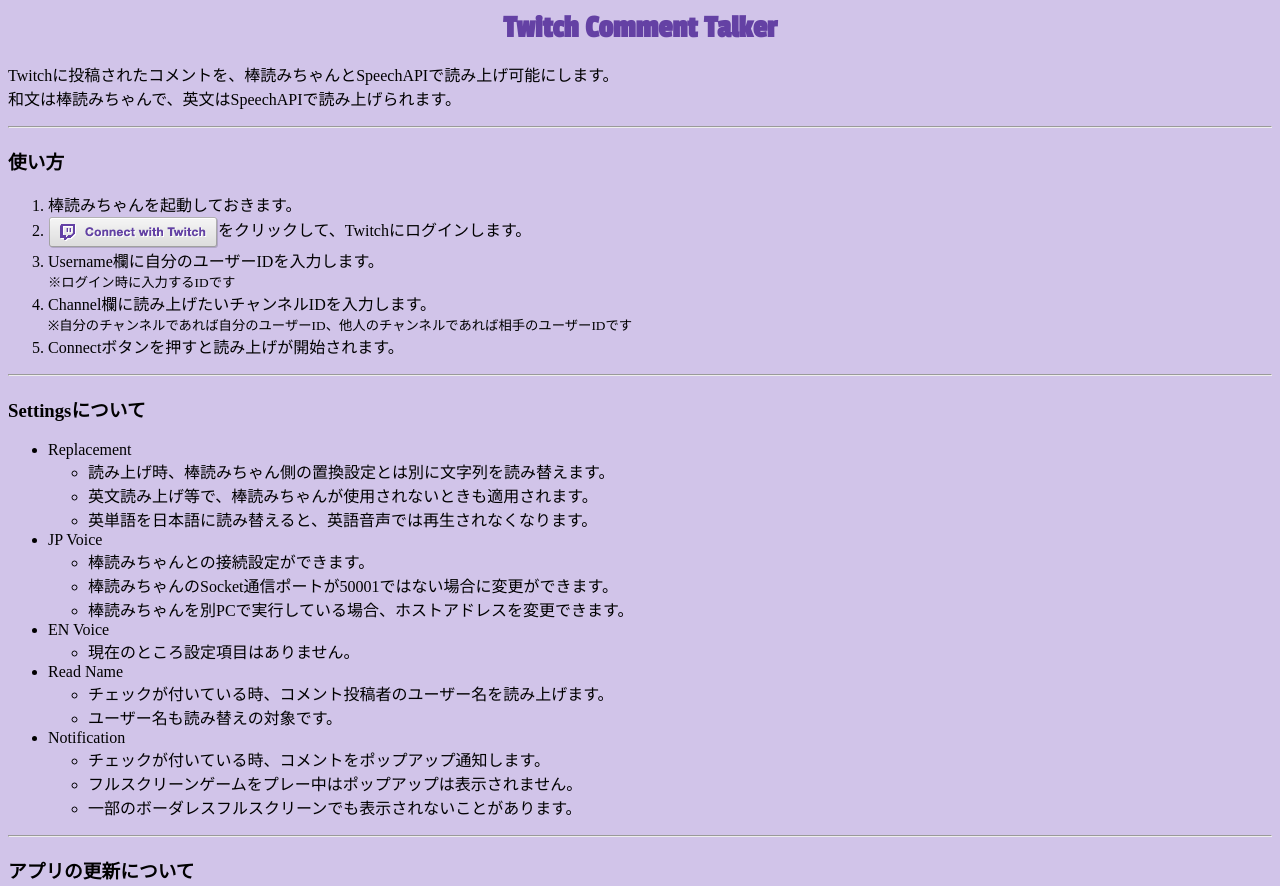
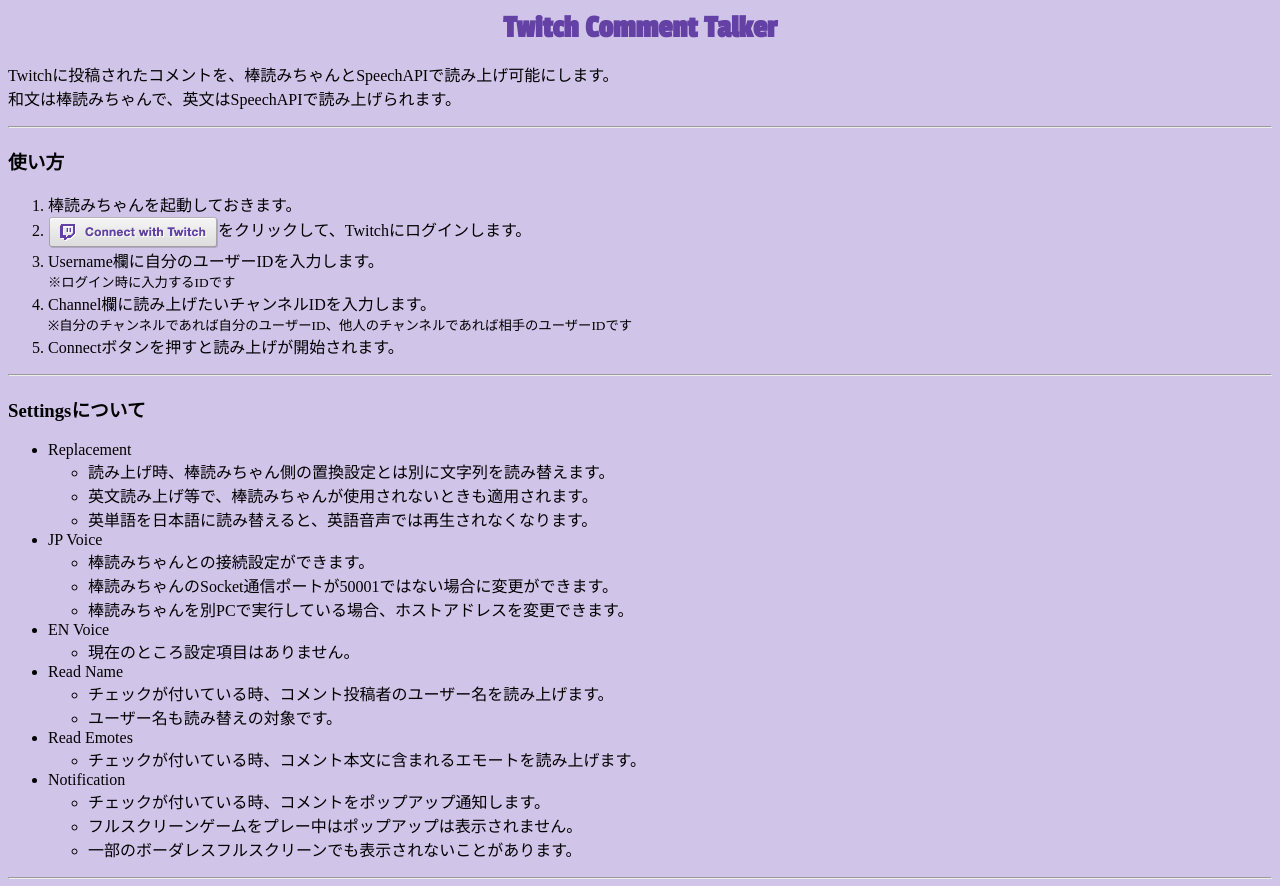
Before and after one commit to advancedbear/TwitchTalkApp, a website: page src/view/help_jp.html in a window 1280 px wide. Shown: the top 886 px of the page. Drawn offline with nearby package versions, Linux system fonts and the light colour scheme.

Commit message:
Read Emotes

```diff
--- a/src/view/help_jp.html
+++ b/src/view/help_jp.html
@@ -51,6 +51,11 @@
                     <li>ユーザー名も読み替えの対象です。</li>
                 </ul>
             </li>
+            <li>Read Emotes
+                <ul>
+                    <li>チェックが付いている時、コメント本文に含まれるエモートを読み上げます。</li>
+                </ul>
+            </li>
             <li>Notification
                 <ul>
                     <li>チェックが付いている時、コメントをポップアップ通知します。</li>
```
Also changed, not shown: src/view/help_en.html (+5 -0 lines).
